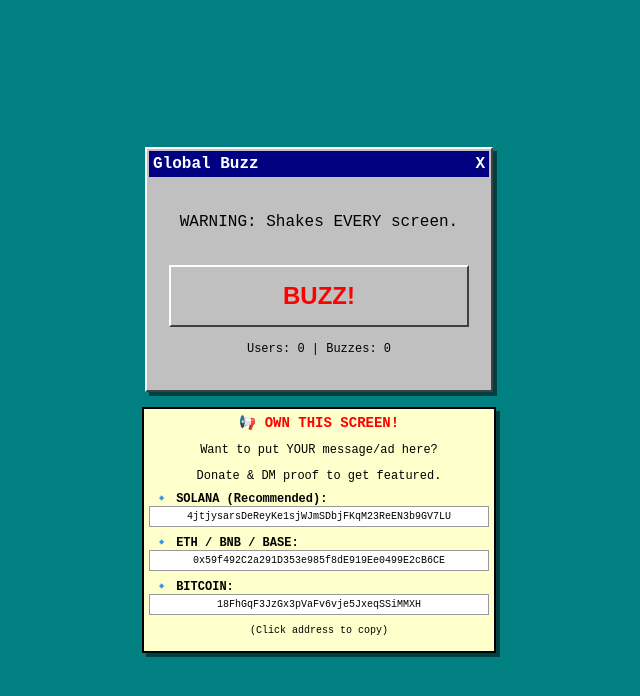
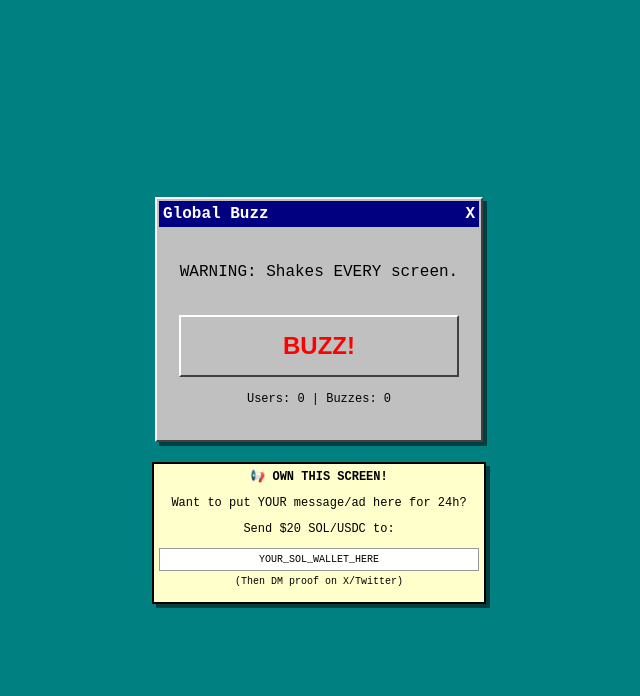
Before and after one commit to justbuzzfun/justbuzz, a website: page public/index.html in a window 1280 px wide. Shown: the whole page, without its empty margins (321-961 px from the left). Drawn offline with nearby package versions, Linux system fonts and the light colour scheme; no server answers.

Commit message:
Update index.html

```diff
--- a/public/index.html
+++ b/public/index.html
@@ -6,22 +6,16 @@
     <title>JustBuzz - Nudge The World</title>
     <style>
         body { background-color: #008080; font-family: 'Courier New', monospace; display: flex; flex-direction: column; align-items: center; justify-content: center; height: 100vh; margin: 0; overflow: hidden; }
-
-        /* Main Window Style */
-        .window { background: #c0c0c0; border: 2px solid #fff; border-right-color: #404040; border-bottom-color: #404040; padding: 2px; width: 340px; box-shadow: 4px 4px 0px rgba(0,0,0,0.5); margin-bottom: 15px;}
+        .window { background: #c0c0c0; border: 2px solid #fff; border-right-color: #404040; border-bottom-color: #404040; padding: 2px; width: 320px; box-shadow: 4px 4px 0px rgba(0,0,0,0.5); margin-bottom: 20px;}
         .title-bar { background: navy; color: white; padding: 4px; font-weight: bold; display: flex; justify-content: space-between; }
         .content { padding: 20px; text-align: center; }
-
-        /* Button Style */
         .btn { background: #c0c0c0; border: 2px solid #fff; border-right-color: #404040; border-bottom-color: #404040; padding: 15px 30px; font-size: 24px; font-weight: bold; color: red; cursor: pointer; width: 100%; }
         .btn:active { border: 2px solid #404040; border-right-color: #fff; border-bottom-color: #fff; transform: translate(2px, 2px); }
 
-        /* Money/Donate Box Style */
-        .money-window { background: #ffffcc; border: 2px solid #000; width: 340px; padding: 5px; text-align: center; font-size: 12px; box-shadow: 4px 4px 0px rgba(0,0,0,0.5); overflow-y: auto; max-height: 250px; }
-        .crypto-label { font-weight: bold; margin-top: 8px; color: #000; display: block; text-align: left; margin-left: 5px;}
-        .wallet-address { background: #fff; border: 1px solid #999; padding: 4px; font-size: 10px; word-break: break-all; cursor: text; user-select: all; font-family: monospace; text-align: center;}
+        /* BOX POOLSAZ (Money Box) */
+        .money-window { background: #ffffcc; border: 2px solid #000; width: 320px; padding: 5px; text-align: center; font-size: 12px; box-shadow: 4px 4px 0px rgba(0,0,0,0.5); }
+        .wallet-address { background: #fff; border: 1px solid #999; padding: 5px; font-size: 10px; word-break: break-all; margin-top: 5px; user-select: all;}
 
-        /* Shake Animation */
         .shake-animation { animation: shake 0.5s cubic-bezier(.36,.07,.19,.97) both; background-color: #ff0000 !important; }
         @keyframes shake { 10%, 90% { transform: translate3d(-5px, -5px, 0); } 20%, 80% { transform: translate3d(5px, 5px, 0); } 30%, 50%, 70% { transform: translate3d(-10px, 10px, 0); } 40%, 60% { transform: translate3d(10px, -10px, 0); } }
     </style>
@@ -40,20 +34,11 @@
 
     <!-- Monetization Box -->
     <div class="money-window">
-        <b style="font-size: 14px; color: red;">📢 OWN THIS SCREEN!</b>
-        <p>Want to put YOUR message/ad here?</p>
-        <p style="margin-bottom: 5px;">Donate & DM proof to get featured.</p>
-
-        <span class="crypto-label">🔹 SOLANA (Recommended):</span>
-        <div class="wallet-address">4jtjysarsDeReyKe1sjWJmSDbjFKqM23ReEN3b9GV7LU</div>
-
-        <span class="crypto-label">🔹 ETH / BNB / BASE:</span>
-        <div class="wallet-address">0x59f492C2a291D353e985f8dE919Ee0499E2cB6CE</div>
-
-        <span class="crypto-label">🔹 BITCOIN:</span>
-        <div class="wallet-address">18FhGqF3JzGx3pVaFv6vje5JxeqSSiMMXH</div>
-
-        <p style="font-size:10px; margin-top:10px;">(Click address to copy)</p>
+        <b>📢 OWN THIS SCREEN!</b>
+        <p>Want to put YOUR message/ad here for 24h?</p>
+        <p>Send $20 SOL/USDC to:</p>
+        <div class="wallet-address">YOUR_SOL_WALLET_HERE</div>
+        <p style="font-size:10px; margin-top:5px;">(Then DM proof on X/Twitter)</p>
     </div>
 
     <script src="/socket.io/socket.io.js"></script>
```
